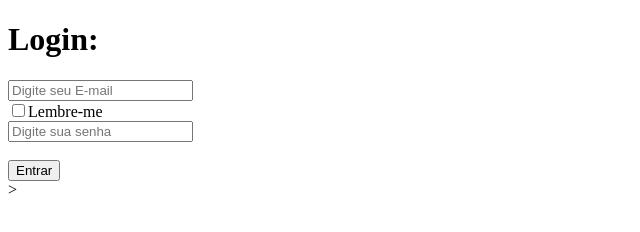
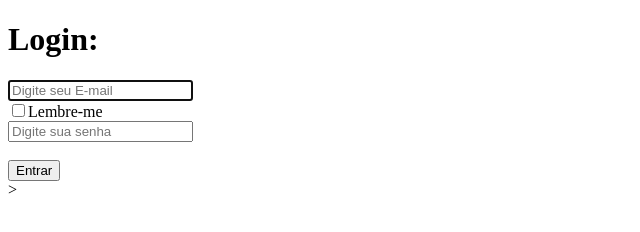
Before and after one commit to LucasMLara/Trybe_Exercises, a plain HTML site: page 6.1/acompanhamentoAula/index.html in a window 1280 px wide. Shown: the whole page, without its empty margins (0-640 px from the left). Drawn offline with Linux system fonts and the light colour scheme.

Commit message:
especificando que a o campo de email deve obter foco automatico quando a pagina e carregada

```diff
--- a/6.1/acompanhamentoAula/index.html
+++ b/6.1/acompanhamentoAula/index.html
@@ -9,7 +9,7 @@
 <body>
 <h1>Login:</h1>
 <form action="" method="GET">
-  <input type="text" placeholder="Digite seu E-mail" name="email" required autocomplete="off">
+  <input type="text" placeholder="Digite seu E-mail" name="email" required autocomplete="off" autofocus>
   <br>
   <input type="checkbox" value="" name="">Lembre-me
   <br>
```
